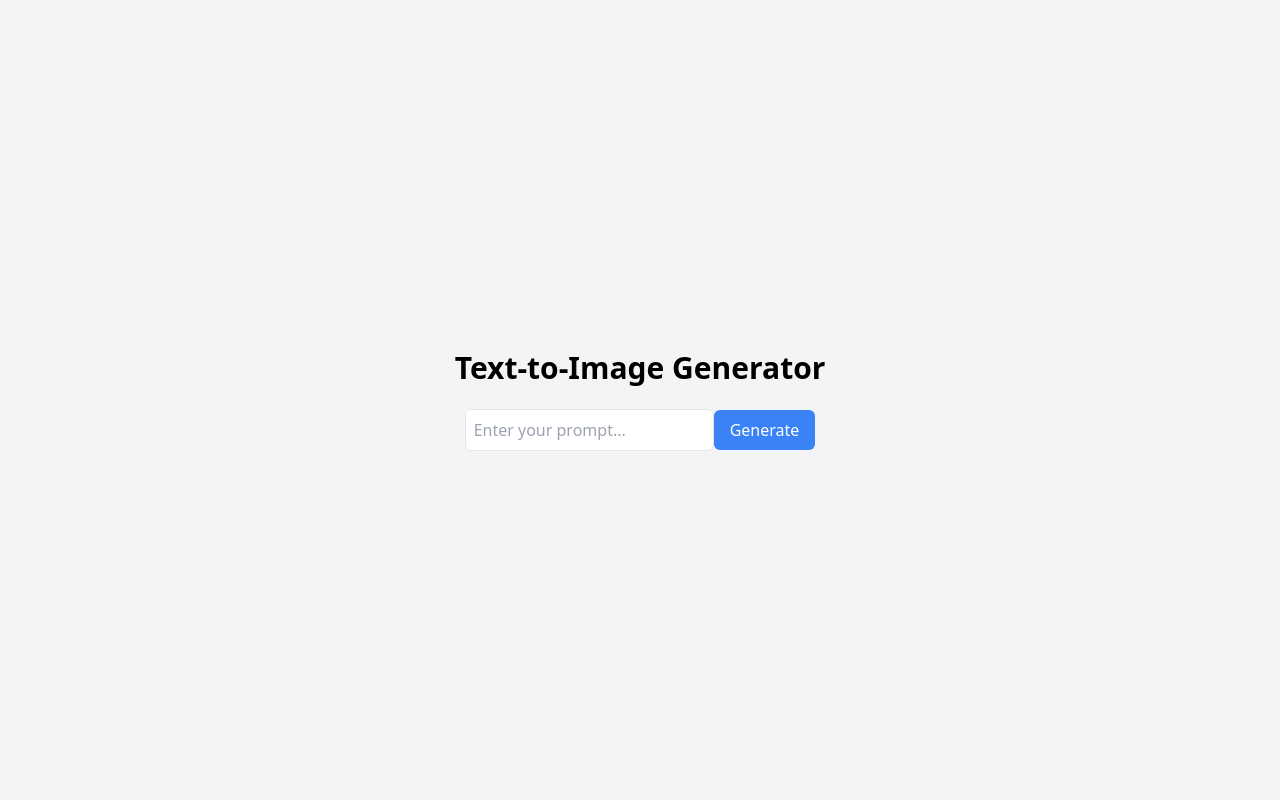
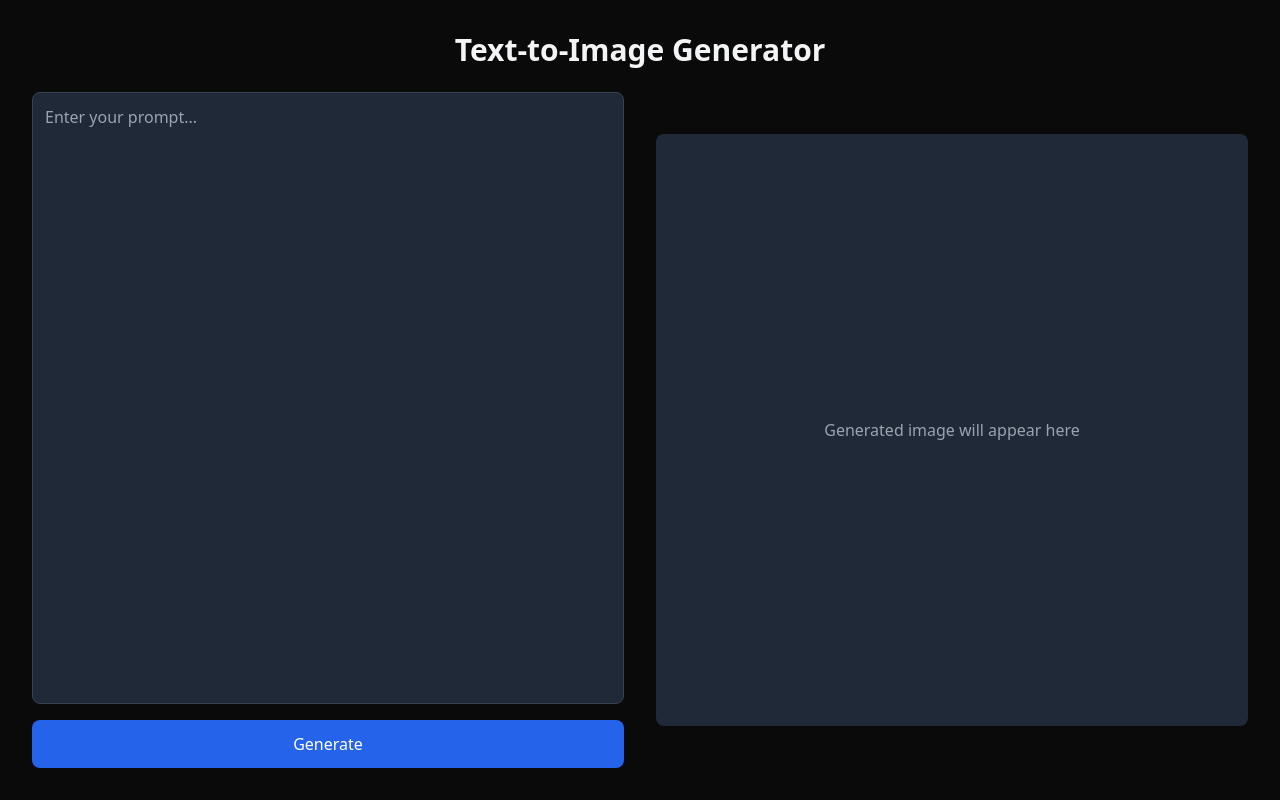
Before and after one commit to sarfarazh/zudio-frontend, a Next.js app: page / in a window 1280 px wide. Built offline with nearby package versions, Linux system fonts and the light colour scheme; no server answers.

Commit message:
txt2img working

```diff
--- a/app/page.tsx
+++ b/app/page.tsx
@@ -9,8 +9,27 @@ export default function Home() {
   const [image, setImage] = useState<string | null>(null);
   const [loading, setLoading] = useState(false);
   const [jobStatus, setJobStatus] = useState<string | null>(null);
+  const [elapsedTime, setElapsedTime] = useState(0);
 
   const backendUrl = process.env.NEXT_PUBLIC_BACKEND_URL || "http://localhost:8000";
+
+  useEffect(() => {
+    let timer: NodeJS.Timeout;
+    if (loading || jobStatus === "PENDING") {
+      timer = setInterval(() => {
+        setElapsedTime((prev) => prev + 1);
+      }, 1000);
+    } else {
+      setElapsedTime(0);
+    }
+    return () => clearInterval(timer);
+  }, [loading, jobStatus]);
+
+  const formatTime = (seconds: number) => {
+    const mins = Math.floor(seconds / 60);
+    const secs = seconds % 60;
+    return `${mins}:${secs.toString().padStart(2, '0')}`;
+  };
 
   const handleGenerate = async () => {
     setLoading(true);
@@ -55,7 +74,7 @@ export default function Home() {
         setJobStatus(data.status);
 
         if (data.status === "COMPLETED" && data.image_path) {
-          setImage(`${backendUrl}/${data.image_path}`);
+          setImage(`${backendUrl}/output/${data.image_path.split('/').pop()}`);
           clearInterval(interval);
         }
       } catch (error) {
@@ -68,37 +87,67 @@ export default function Home() {
   }, [jobId]);
 
   return (
-    <main className="flex min-h-screen flex-col items-center justify-center bg-gray-100 p-4">
-      <h1 className="text-3xl font-bold">Text-to-Image Generator</h1>
-      <div className="mt-4">
-        <input
-          type="text"
+    <main className="h-screen bg-gray-950 text-gray-100 p-4 md:p-8">
+      <div className="h-full max-w-7xl mx-auto flex flex-col">
+        <h1 className="text-3xl font-bold text-center mb-6">Text-to-Image Generator</h1>
+
+        <div className="flex-1 grid md:grid-cols-2 gap-8 min-h-0">
+          {/* Left Column - Input Controls */}
+          <div className="flex flex-col space-y-4 min-h-0">
+            <div className="flex-1 flex flex-col space-y-4 min-h-0">
+              <textarea
                 placeholder="Enter your prompt..."
                 value={prompt}
                 onChange={(e) => setPrompt(e.target.value)}
-          className="border p-2 rounded-md"
+                className="flex-1 p-3 rounded-lg bg-gray-800 border border-gray-700
+                          focus:ring-2 focus:ring-blue-500 focus:border-transparent
+                          resize-none"
               />
               <button
                 onClick={handleGenerate}
                 disabled={loading}
-          className="mt-2 px-4 py-2 bg-blue-500 text-white rounded-md"
+                className="py-3 bg-blue-600 hover:bg-blue-700 text-white rounded-lg
+                         disabled:opacity-50 disabled:cursor-not-allowed
+                         transition-colors duration-200"
               >
-          {loading ? <Loader className="animate-spin" /> : "Generate"}
+                {loading ? (
+                  <div className="flex items-center justify-center space-x-2">
+                    <Loader className="animate-spin" />
+                    <span>Generating... ({formatTime(elapsedTime)})</span>
+                  </div>
+                ) : (
+                  "Generate"
+                )}
               </button>
             </div>
 
             {jobId && (
-        <div className="mt-4 text-center">
-          <p className="text-gray-700">Job ID: {jobId}</p>
-          <p className="text-gray-700">Status: {jobStatus}</p>
+              <div className="p-4 rounded-lg bg-gray-800">
+                <p className="text-gray-300">Job ID: {jobId}</p>
+                <p className="text-gray-300">Status: {jobStatus}</p>
+                {(loading || jobStatus === "PENDING") && (
+                  <p className="text-gray-300">Time elapsed: {formatTime(elapsedTime)}</p>
+                )}
               </div>
             )}
+          </div>
 
-      {image && (
-        <div className="mt-4">
-          <img src={image} alt="Generated" className="rounded-lg shadow-md" />
+          {/* Right Column - Image Display */}
+          <div className="flex items-center justify-center min-h-0">
+            {image ? (
+              <img
+                src={image}
+                alt="Generated"
+                className="rounded-lg shadow-xl max-w-full max-h-full object-contain"
+              />
+            ) : (
+              <div className="w-full aspect-square rounded-lg bg-gray-800 flex items-center justify-center">
+                <p className="text-gray-400">Generated image will appear here</p>
               </div>
             )}
+          </div>
+        </div>
+      </div>
     </main>
   );
 }
--- a/tailwind.config.ts
+++ b/tailwind.config.ts
@@ -5,7 +5,14 @@ module.exports = {
     "./components/**/*.{js,ts,jsx,tsx}", // Include a components folder if needed
   ],
   theme: {
-    extend: {},
+    extend: {
+      colors: {
+        gray: {
+          950: '#0a0a0a',
+        },
+      },
+    },
   },
   plugins: [],
+  darkMode: 'class', // Enable dark mode
 };
```
Lines whose indentation alone changed are shown as unchanged.
